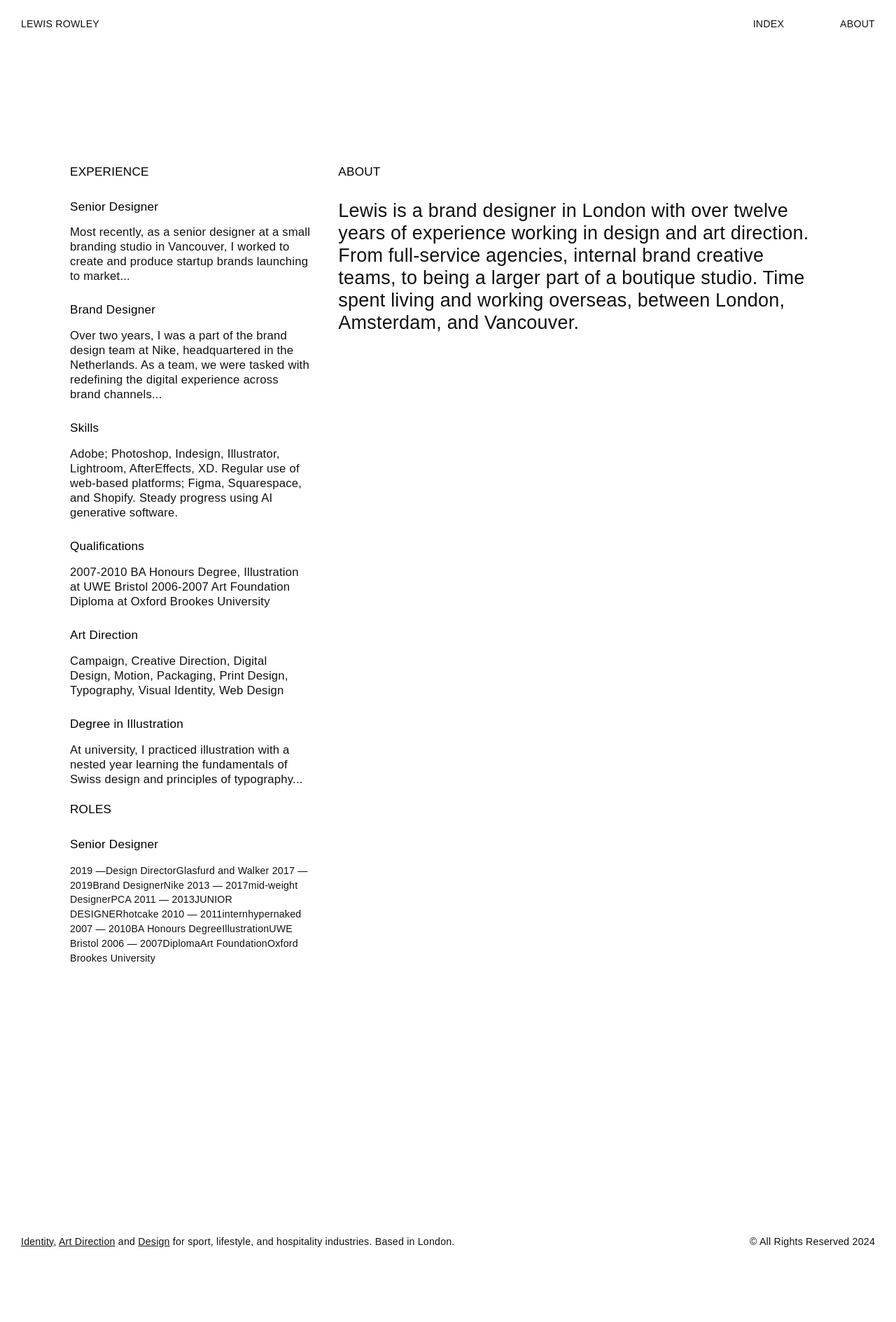
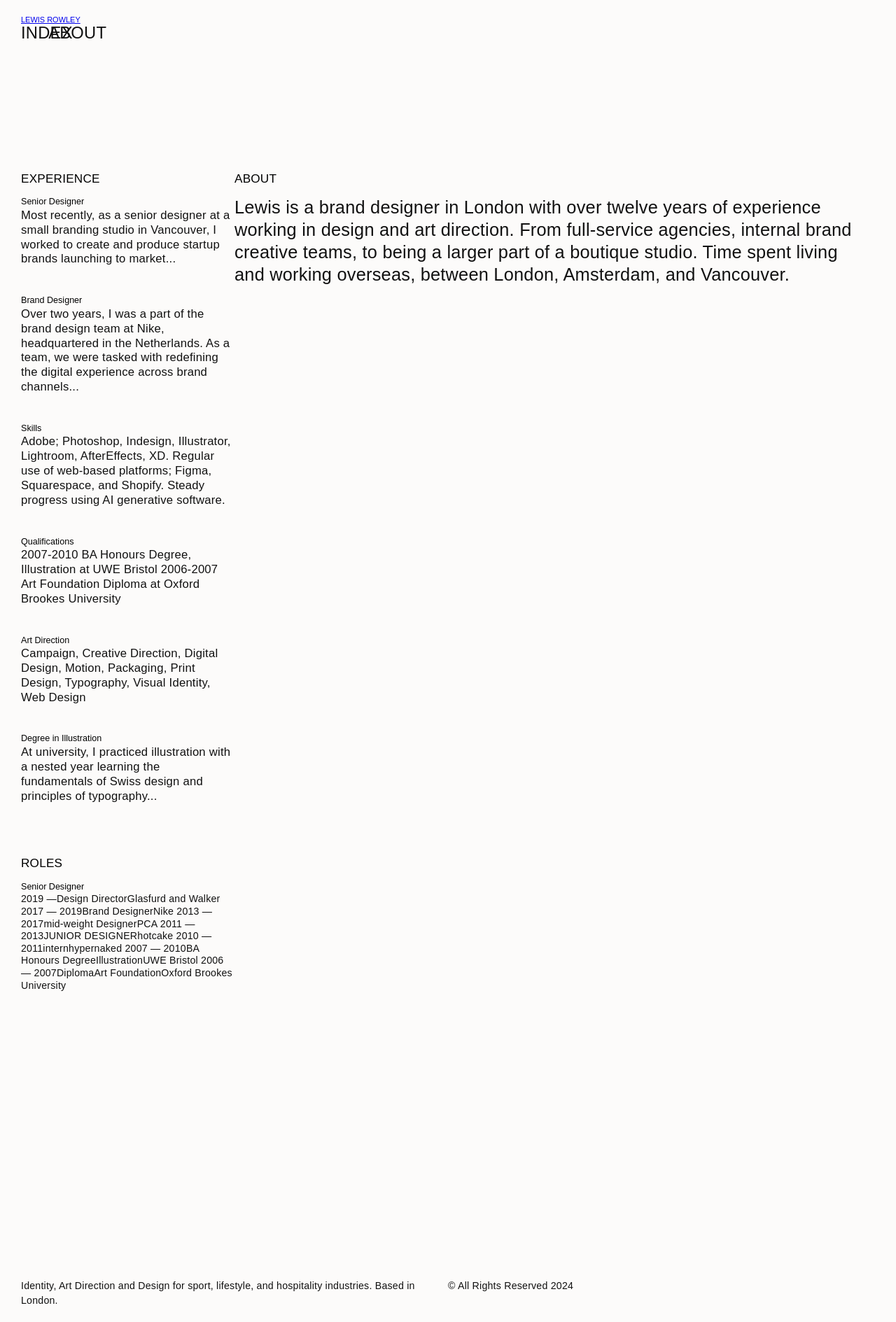
Before and after one commit to lewistwo/website, a PHP site: page /about.html in a window 1280 px wide. Shown: the whole page at 70% size. Before the commit the page ends 1782 px from the top, so only its background shows below. Run offline with PHP 8.4, Linux system fonts and the light colour scheme.

Commit message:
Update styles.css

```diff
--- a/css/styles.css
+++ b/css/styles.css
@@ -1,3 +1,25 @@
+/* Reset */
+html, body, div, span, applet, object, iframe,
+h1, h2, h3, h4, h5, h6, p, blockquote, pre,
+a, abbr, acronym, address, big, cite, code,
+del, dfn, em, img, ins, kbd, q, s, samp,
+small, strike, strong, sub, sup, tt, var,
+b, u, i, center,
+dl, dt, dd, ol, ul, li,
+fieldset, form, label, legend,
+table, caption, tbody, tfoot, thead, tr, th, td,
+article, aside, canvas, details, embed,
+figure, figcaption, footer, header, hgroup,
+menu, nav, output, ruby, section, summary,
+time, mark, audio, video {
+    margin: 0;
+    padding: 0;
+    border: 0;
+    font-size: 100%;
+    font: inherit;
+    vertical-align: baseline;
+}
+
 /* Global Styles */
 *,
 *::before,
@@ -7,7 +29,7 @@
 
 body {
     margin: 0;
-    padding-top: 240px;
+    padding-top: 180px;
     font-family: 'Arial', Helvetica, sans-serif;
     -webkit-font-smoothing: antialiased;
     font-weight: 500;
@@ -17,26 +39,28 @@ body {
     flex-direction: column;
     min-height: 100vh;
     font-size: 0.686rem;
-    line-height: 1.302rem;
+    line-height: 1.102rem;
+/* text-shadow: 0.5px 0px 6px rgb(201, 201, 201); */
+    background-color: #fcfbfa;
 }
 
 /* Main content area */
 .main-content {
     flex-grow: 1;
-    margin: 0 10px;
+    margin: 30px;
     transition: all 0.1s ease;
 }
 
 /* Typography */
 .large-body {
     margin-top: 0;
-    font-size: 1.686rem;
+    font-size: 1.586rem;
     font-weight: 400;
     letter-spacing: 0.0139rem;
     line-height: 2rem;
     color: #111;
-    max-width: 1080px;
-    padding-bottom: 10px;
+    max-width: 900px;
+    padding-bottom: 30px;
 }
 
 .default-body {
@@ -47,6 +71,8 @@ body {
     line-height: 1.302rem;
     color: #111;
     padding-bottom: 10px;
+    max-width: 600px;
+    margin-bottom: 30px;
 }
 
 .small-body {
@@ -54,8 +80,18 @@ body {
     font-size: 0.886rem;
     font-weight: 400;
     letter-spacing: 0.0139rem;
-    line-height: 1.302rem;
+    line-height: 1.102rem;
     color: #111;
+    max-width: 800px;
+}
+
+.small-body ul {
+    list-style-type: none; /* Removes bullet points */
+    padding: 0; /* Removes default padding */
+}
+
+.small-body ul li {
+    margin-bottom: 3px; /* Adds space between each list item */
 }
 
 h1, h2, h3, .subheader, p {
@@ -77,6 +113,7 @@ h2 {
     letter-spacing: 0.0139rem;
     text-transform: uppercase;
     line-height: 0.6;
+    padding-top: 40px;
     padding-bottom: 20px;
 }
 
@@ -85,13 +122,7 @@ h3 {
     font-weight: 400;
     letter-spacing: 0.0139rem;
     line-height: 0.6;
-}
-
-.subheader {
-    font-size: 1.072rem;
-    font-weight: 400;
-    letter-spacing: 0.0139rem;
-    line-height: 1.302rem;
+    padding-bottom: 10px;
 }
 
 p {
@@ -105,18 +136,9 @@ p {
     line-height: 1.302rem;
 }
 
-/* Intro Section */
-.intro-section {
+li {
     display: flex;
-    flex-direction: column;
-    align-items: center;
-    justify-content: center;
-    text-align: center;
-    margin: 0 auto 10px auto;
-    padding: 20px;
-    min-width: 300px;
-    max-width: 540px;
-    width: 100%;
+    gap: 20px;
 }
 
 /* Initial Navbar Style */
@@ -124,7 +146,7 @@ p {
     position: fixed;
     top: 0;
     width: 100%;
-    min-height: 70px;
+    min-height: 60px;
     z-index: 1000;
     padding: 20px 30px;
     background-color: transparent;
@@ -137,31 +159,34 @@ p {
 
 /* Scrolled Navbar Style */
 .navbar.scrolled {
-    background: linear-gradient(to bottom, #ffffff 100%, rgba(255, 255, 255, 0.5) 0%, transparent 90%);
+    background: linear-gradient(to bottom, #fcfbfa 100%, rgba(255, 255, 255, 0.5) 0%, transparent 90%);
     transition-delay: 1s;
-}
-
-.navbar-container {
-    display: flex;
-    justify-content: space-between;
-    align-items: center;
-    width: 100%;
 }
 
 .navbar ul {
     list-style-type: none;
-    display: flex;
-    gap: 80px;
+    display: grid; /* Use grid layout */
+    grid-template-columns: repeat(4, 25%); /* 4 columns, each 25% width */
     padding: 0;
     margin: 0;
+    width: 100%; /* Ensure it spans the full width of the navbar */
+    align-items: center; /* Align items vertically */
+    justify-content: center; /* Center content if needed */
 }
 
-.navbar ul li a, .navbar-brand a {
+.navbar ul li {
+    display: flex;
+    justify-content: flex-start; /* Align links to the left within their grid cell */
+}
+
+.navbar ul li a, .navbar-body a {
     text-decoration: none;
-    font-size: 0.886rem;
+    font-size: 1.486rem;
+    font-weight: 500;
     letter-spacing: 0.0139rem;
     color: #111;
     transition: transform 0.3s ease;
+    text-align: left;
 }
 
 /* Layout Sections */
@@ -216,7 +231,7 @@ p {
 .two-column-layout {
     display: flex;
     justify-content: center;
-    max-width: 1080px;
+    max-width: 1920px;
     margin: 0 auto;
     width: 100%;
     align-items: stretch;
@@ -231,13 +246,17 @@ p {
 }
 
 .left-column {
-    flex: 2;
-    padding-right: 40px;
+    flex: 1;
+    width: 25%; /* The column width remains unaffected */
 }
 
 .right-column {
-    flex: 4;
-    padding-right: 10px;
+    flex: 3;
+}
+
+.row {
+    display: flex;
+    width: 100%; /* Full-width container */
 }
 
 .box {
@@ -330,25 +361,40 @@ p {
 
 .small {
     grid-column: span 2;
-    justify-content: space-between;
-    align-items: center;
+    align-self: end;
 }
 
 /* Footer Section Styling */
 .footer {
-    display: flex;
-    justify-content: space-between;
-    align-items: center;
-    padding: 10px 30px;
+    display: flex; /* Enable Flexbox layout */
+    flex-direction: row; /* Arrange children in a row */
+    justify-content: space-between; /* Space between columns */
+    align-items: flex-start; /* Align items to the top of their container */
+    padding: 20px 30px; /* Add padding for spacing */
     margin-top: 360px;
 }
 
-.footer-right {
-    text-align: right;
+/* Left column styling */
+.footer-left {
+    flex: 1; /* Allow this column to take up space proportionally */
+    max-width: 50%; /* Prevent it from taking too much space */
 }
 
+/* Right column styling */
+.footer-right {
+    flex: 4; /* Allow this column to take up space proportionally */
+    text-align: left;
+    max-width: 50%; /* Prevent it from taking too much space */
+}
+
+/* Footer links */
 .footer-link {
     color: #111;
+    text-decoration: none; /* Remove underline */
+}
+
+.footer-link:hover {
+    text-decoration: underline; /* Optional: Add underline on hover */
 }
 
 /* Reusable Hover Animation */
```
Also changed, not shown: other parts of css/styles.css (+50 -59 lines). Lines whose indentation alone changed are shown as unchanged.
